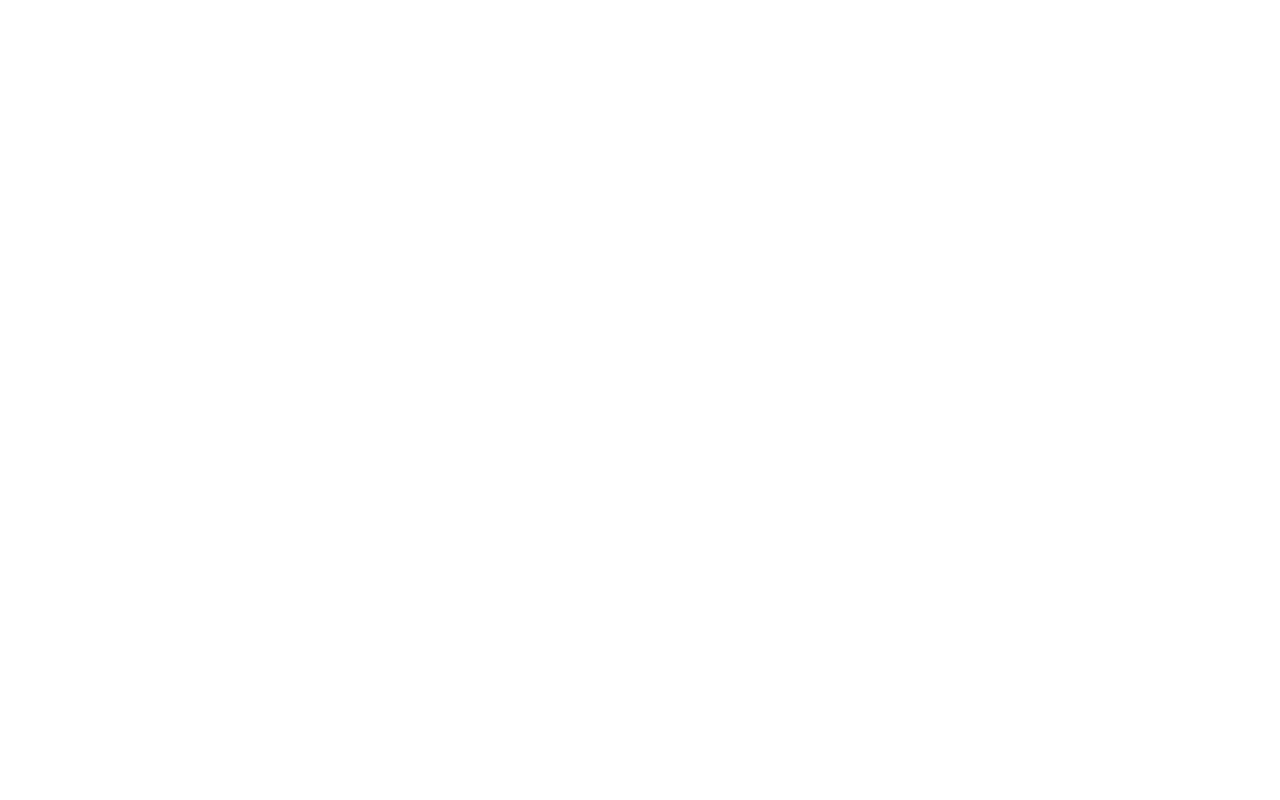
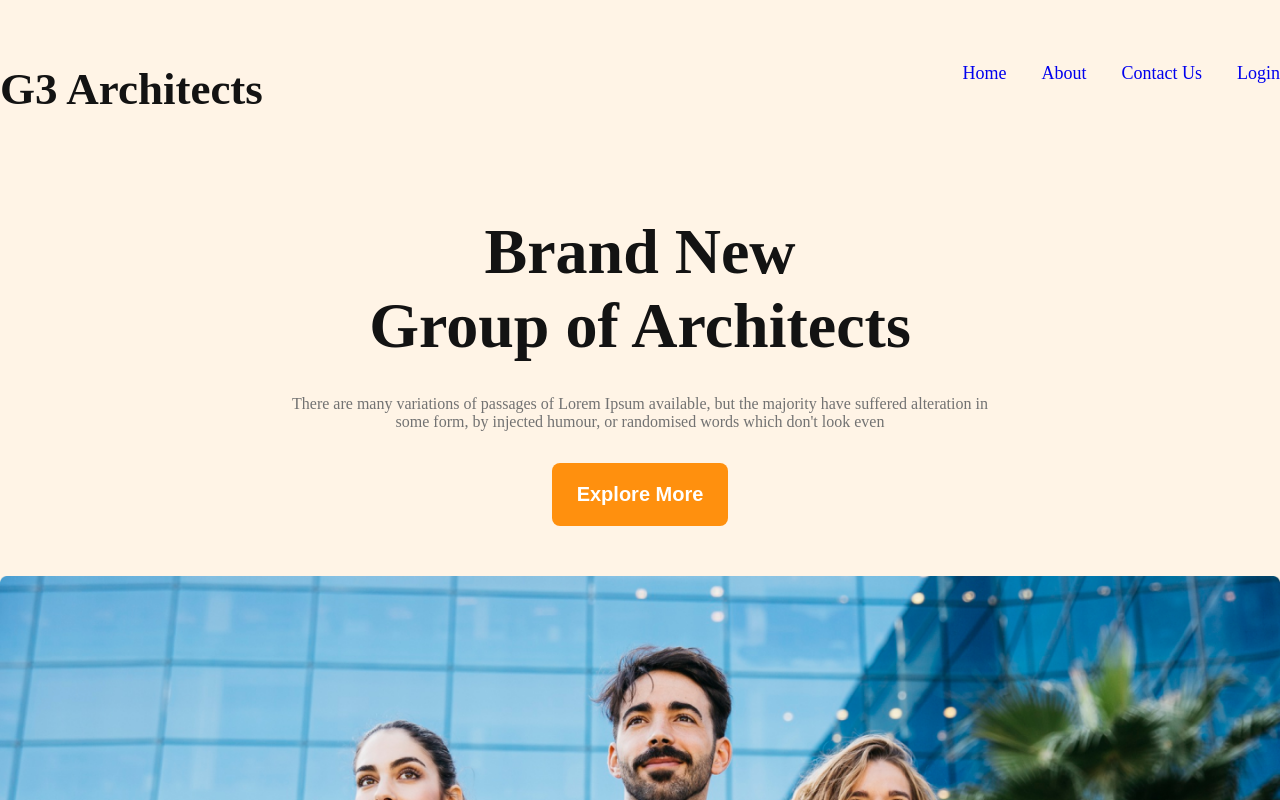
Before and after one commit to jagrata-dev/g3-architects-website, a plain HTML site: page index.html in a window 1280 px wide. Shown: the top 800 px of the page. Drawn offline with Linux system fonts and the light colour scheme.

Commit message:
done header section

```diff
--- a/index.html
+++ b/index.html
@@ -7,8 +7,25 @@
     <link rel="stylesheet" href="styles/architect.css">
 </head>
 <body>
-    <header>
+    <header class="header">
+      <nav class="nav-bar display-flex">
+        <h3 class="nav-header dark-01">G3 Architects</h3>
+        <ul class="nav-link display-flex">
+            <li class="nav-item dark-02"><a href="#" class="nav-link">Home</a></li>
+            <li class="nav-item"><a href="#" class="nav-link">About</a></li>
+            <li class="nav-item"><a href="#" class="nav-link">Contact Us</a></li>
+            <li class="nav-item"><a href="#" class="nav-link">Login</a></li>
+        </ul>
+      </nav>
+      <section class="banner">
+        <div class="div">
+            <h1 class="title dark-01">Brand New <br> Group of Architects</h1>
+        <p class="text dark-03">There are many variations of passages of Lorem Ipsum available, but the majority have suffered alteration in <br> some form, by injected humour, or randomised words which don't look even</p>
+      <button class="btn-primary">Explore More</button>
+        </div>
 
+       <div class="img-div"><img src="images/banner.png" alt="" class="banner-img"></div>
+      </section>
     </header>
     <main>
 
--- a/styles/architect.css
+++ b/styles/architect.css
@@ -0,0 +1,119 @@
+@import url('https://fonts.googleapis.com/css2?family=Work+Sans:ital,wght@0,100..900;1,100..900&display=swap');
+
+
+.work-sans-font {
+  font-family: "Work Sans", sans-serif;
+  font-optical-sizing: auto;
+  font-weight: 400;
+  font-style: normal;
+}
+
+*{
+    padding: 0;
+    margin: 0;
+    box-sizing: border-box;
+}
+
+/* header */
+.header{
+    background-color: rgba(255, 144, 14, 0.1);
+}
+
+header h3{
+    margin-top: 63px;
+}
+
+header ul{
+    margin-top: 63px;
+}
+
+/* shared */
+.display-flex{
+    display: flex;
+}
+
+.dark-01{
+    color: #131313;
+}
+
+.dark-02{
+    color: #424242;
+}
+
+.dark-03{
+    color: #727272;
+}
+
+.btn-primary{
+    font-size: calc(20/16*1rem);
+    font-weight: 600;
+    color: rgba(255, 255, 255, 1);
+    background-color: rgba(255, 144, 14, 1);
+    padding: 20px 25px;
+    border-radius: 8px;
+    border: none;
+}
+
+/* nav style */
+.nav-bar{
+    justify-content: space-between;
+    max-width: 1920px;
+    margin: auto;
+}
+
+.nav-header{
+    font-size: calc(45/16*1rem);
+    font-weight: bold;
+}
+
+.nav-item{
+   list-style: none;
+}
+
+.nav-link{
+    font-size: calc(18/16*1rem);
+    text-decoration: none;
+    margin-left: 35px;
+    font-weight: 500;
+}
+
+/* banner */
+.banner .div{
+    max-width: 870px;
+    margin: 0 auto;
+    text-align: center;
+}
+
+.banner-img{
+    width: 100%;
+    margin-bottom: 45px;
+}
+
+.img-div{
+    max-width: 1920px;
+    margin:0 auto;
+}
+
+.banner .title{
+    font-size: calc(64/16*1rem);
+    font-weight: bold;
+    margin-top: 100px;
+}
+
+.banner .text{
+    font-size: 1rem;
+    margin-top: 32px;
+    margin-bottom: 32px;
+}
+
+.banner button{
+    margin-bottom: 50px;
+}
+
+/* responsive */
+@media screen and (max-width: 576px){
+    .nav-bar,
+    .nav-link{
+        flex-direction: column;
+    }
+}
```
